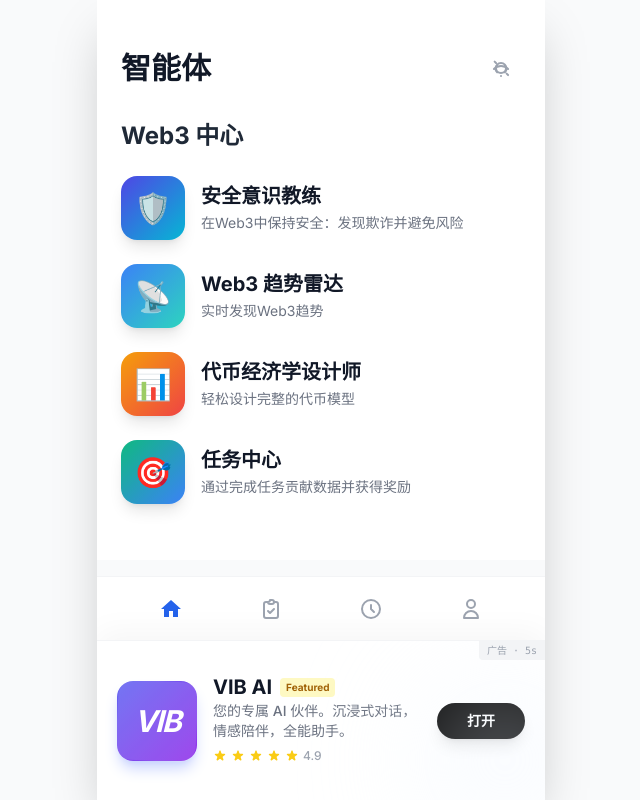
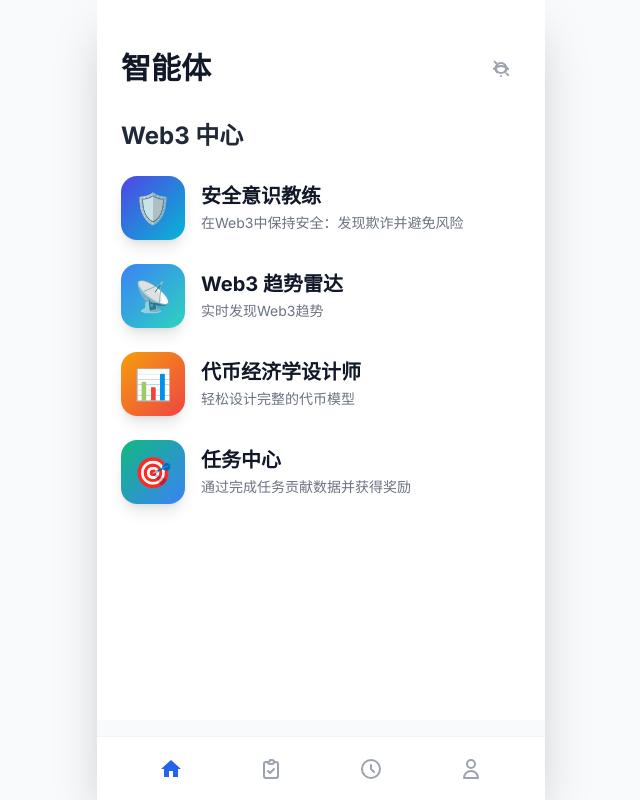
Before and after one commit to qiaojun2025/tcsl, a React (Vite) app: page / in a window 1280 px wide. Shown: the whole page, without its empty margins (319-959 px from the left). Built offline with nearby package versions, Linux system fonts and the light colour scheme.

Commit message:
feat: Remove ad banner countdown logic
The ad banner countdown and related state management have been removed from the App component. This simplifies the component by eliminating unused logic for a feature that is no longer active or necessary.

```diff
--- a/App.tsx
+++ b/App.tsx
@@ -5,7 +5,6 @@ import { UserStats, TaskType, Difficulty, CollectionCategory, TaskCompletionReco
 
 const App: React.FC = () => {
   const [currentView, setCurrentView] = useState<'list' | 'chat'>('list');
-  const [adCountdown, setAdCountdown] = useState(10);
 
   const [stats, setStats] = useState<UserStats>(() => {
     const saved = localStorage.getItem('web3_task_stats_cumulative');
@@ -43,15 +42,6 @@ const App: React.FC = () => {
   useEffect(() => {
     localStorage.setItem('web3_task_records', JSON.stringify(taskRecords));
   }, [taskRecords]);
-
-  useEffect(() => {
-    if (adCountdown > 0) {
-      const timer = setTimeout(() => {
-        setAdCountdown(prev => prev - 1);
-      }, 1000);
-      return () => clearTimeout(timer);
-    }
-  }, [adCountdown]);
 
   const handleUpdateTaskCompletion = (
     score: number,
@@ -151,50 +141,6 @@ const App: React.FC = () => {
             </div>
         )}
       </div>
-
-      {/* Anchor Ad Banner - Fixed Height (160px) at Bottom - VIB AI Promotion */}
-      {adCountdown > 0 && (
-        <div className="h-[160px] shrink-0 w-full bg-white border-t border-gray-100 z-50 flex flex-col relative shadow-[0_-8px_30px_rgba(0,0,0,0.04)] animate-in fade-in slide-in-from-bottom duration-500">
-          <div className="absolute top-0 right-0 bg-gray-100 text-[10px] text-gray-400 px-2 py-0.5 rounded-bl z-10 font-mono">
-            广告 · {adCountdown}s
-          </div>
-
-          <div className="flex-1 flex items-center px-5 relative overflow-hidden">
-             {/* Decorative Background Blob */}
-             <div className="absolute -right-10 -bottom-10 w-40 h-40 bg-blue-50 rounded-full blur-3xl opacity-50 pointer-events-none"></div>
-
-             {/* App Icon */}
-             <div className="w-20 h-20 rounded-2xl bg-gradient-to-br from-indigo-500 to-purple-600 flex items-center justify-center shadow-lg shadow-indigo-200 shrink-0 mr-4 relative group cursor-pointer active:scale-95 transition-transform">
-                <div className="absolute inset-0 bg-white opacity-10 rounded-2xl transform rotate-3 group-hover:rotate-6 transition-transform"></div>
-                <span className="text-3xl font-black text-white italic tracking-tighter relative z-10">VIB</span>
-             </div>
-
-             {/* Text Content */}
-             <div className="flex-1 flex flex-col justify-center min-w-0 pr-2">
-                <div className="flex items-center mb-1">
-                    <h3 className="text-xl font-black text-gray-900 leading-none mr-2">VIB AI</h3>
-                    <span className="bg-yellow-100 text-yellow-700 text-[10px] font-bold px-1.5 py-0.5 rounded">Featured</span>
-                </div>
-                <p className="text-sm text-gray-500 font-medium leading-snug mb-2 line-clamp-2">
-                   您的专属 AI 伙伴。沉浸式对话，情感陪伴，全能助手。
-                </p>
-                <div className="flex items-center space-x-1">
-                   {[1,2,3,4,5].map(i => (
-                     <svg key={i} className="w-3.5 h-3.5 text-yellow-400 fill-current" viewBox="0 0 20 20"><path d="M9.049 2.927c.3-.921 1.603-.921 1.902 0l1.07 3.292a1 1 0 00.95.69h3.462c.969 0 1.371 1.24.588 1.81l-2.8 2.034a1 1 0 00-.364 1.118l1.07 3.292c.3.921-.755 1.688-1.54 1.118l-2.8-2.034a1 1 0 00-1.175 0l-2.8 2.034c-.784.57-1.838-.197-1.539-1.118l1.07-3.292a1 1 0 00-.364-1.118L2.98 8.72c-.783-.57-.38-1.81.588-1.81h3.461a1 1 0 00.951-.69l1.07-3.292z"/></svg>
-                   ))}
-                   <span className="text-xs text-gray-400 font-medium ml-1">4.9</span>
-                </div>
-             </div>
-
-             {/* Action Button */}
-             <div className="flex flex-col items-center justify-center shrink-0">
-                <button className="bg-black text-white w-[88px] h-[36px] rounded-full font-bold text-sm shadow-lg active:scale-95 transition-all flex items-center justify-center hover:bg-gray-800">
-                    打开
-                </button>
-             </div>
-          </div>
-        </div>
-      )}
     </div>
   );
 };
```
